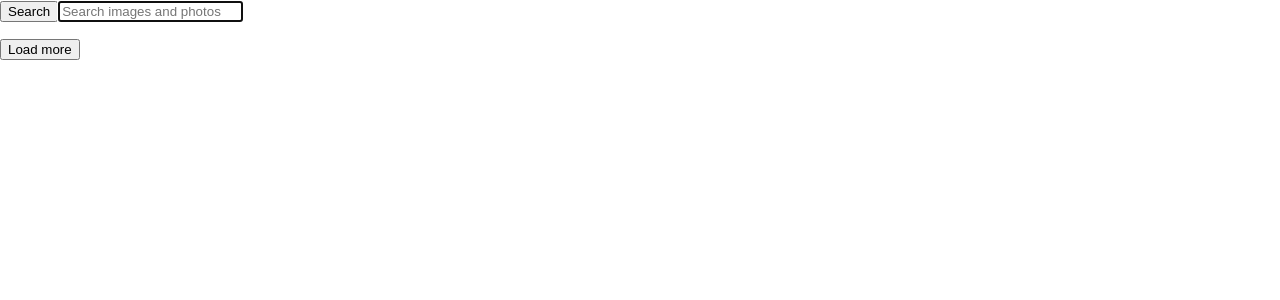
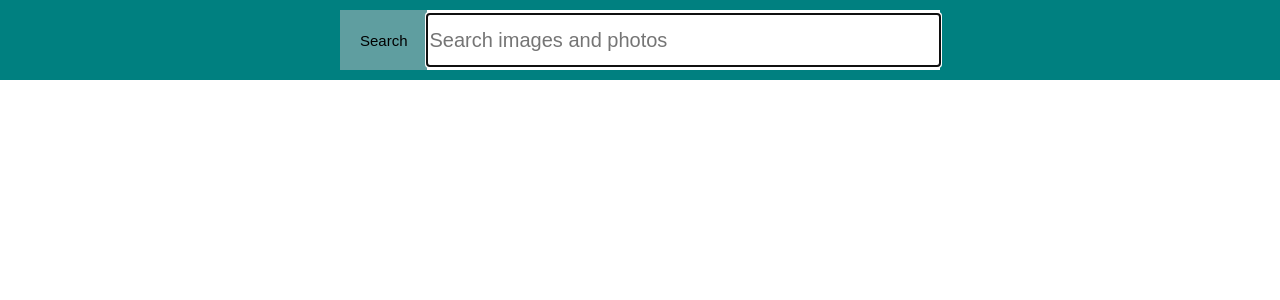
Before and after one commit to KaterynaSlatina/goit-react-hw-03-image-finder, a React (Create React App) app: page / in a window 1280 px wide. Shown: the top 300 px of the page. Built offline with nearby package versions, Linux system fonts and the light colour scheme.

Commit message:
add load

```diff
--- a/src/components/App.jsx
+++ b/src/components/App.jsx
@@ -1,6 +1,5 @@
 import React, { Component } from 'react';
 import { SearchBar } from './SearchBar/SearchBar';
-import { ImageGalleryItem } from './ImageGalleryItem/ImageGalleryItem';
 import { ImageGallery } from './ImageGallery/ImageGallery';
 import { fetchImage } from 'FetchApi';
 import { Loader } from './Loader/Loader';
@@ -43,13 +42,16 @@ export class App extends Component {
   }
 
   getImages = async () => {
-    if (!this.state.inputData) {
+    const { inputData, page } = this.state;
+    if (!inputData) {
       return;
     }
     try {
       this.setState({ isLoading: true, error: '' });
-      const response = await fetchImage(this.state.inputData, this.state.page);
-      this.setState({ hits: response.hits });
+      const response = await fetchImage(inputData, page);
+      this.setState(prevState => ({
+        items: prevState.items.concat(response.hits),
+      }));
     } catch (error) {
       console.log(error);
       this.setState({ error: error.message });
@@ -57,6 +59,8 @@ export class App extends Component {
       this.setState({ isLoading: false });
     }
   };
+
+  //
 
   handleClick = () => {
     this.setState(prev => ({ page: prev.page + 1 }), this.getImages);
@@ -69,16 +73,10 @@ export class App extends Component {
     this.setState({ isShowModal: false, modalImage: '' });
   };
 
-  // toggleModal = () => {
-  //   this.setState(({ showModal }) => ({
-  //     showModal: !showModal,
-  //   }));
-  // };
+  render() {
+    const { items, isLoading, error, isShowMore, isShowModal, modalImage } =
+      this.state;
 
-  render() {
-    const { hits, isLoading, error, isShowMore, isShowModal, modalImage } =
-      this.state;
-    console.log(hits);
     return (
       <>
         <SearchBar onSubmit={this.formSubmit} />
@@ -89,17 +87,11 @@ export class App extends Component {
 
         {isLoading && <Loader />}
         {error && <h1>{error}</h1>}
-        {hits &&
-          hits.map(el => (
-            <ImageGalleryItem
-              key={el.id}
-              hit={el}
-              onImageClick={this.handleImageClick}
-            />
-          ))}
-        <Button onClick={this.handleClick}>
-          {isShowMore ? 'Hide images' : 'Show more'}
-        </Button>
+        {items.length > 0 && !isLoading && (
+          <Button onClick={this.handleClick}>
+            {isShowMore ? 'Hide images' : 'Show more'}
+          </Button>
+        )}
         {isShowModal && (
           <Modal
             isOpenModal={isShowModal}
--- a/src/components/Button/Button.jsx
+++ b/src/components/Button/Button.jsx
@@ -1,5 +1,10 @@
 import React from 'react';
+import css from './Button.module.css';
 
 export const Button = ({ onClick }) => {
-  return <button onClick={onClick}>Load more </button>;
+  return (
+    <button className={css.loadBtn} onClick={onClick}>
+      Load more{' '}
+    </button>
+  );
 };
--- /dev/null
+++ b/src/components/Button/Button.module.css
@@ -0,0 +1,11 @@
+.loadBtn {
+  display: block;
+  margin: 0 auto;
+  margin-bottom: 20px;
+  width: 100px;
+  padding: 5px 10px;
+  border: none;
+  background-color: teal;
+  font-size: 15px;
+  cursor: pointer;
+}
--- a/src/components/ImageGallery/ImageGallery.jsx
+++ b/src/components/ImageGallery/ImageGallery.jsx
@@ -1,14 +1,18 @@
 import React from 'react';
 import { ImageGalleryItem } from 'components/ImageGalleryItem/ImageGalleryItem';
+import css from './ImageGallery.module.css';
+import { nanoid } from 'nanoid';
 
 export const ImageGallery = ({ items, onImageClick }) => {
   return (
-    <ul>
-      {items.map(item => {
-        return (
-          <ImageGalleryItem key={item.id} item={item} onClick={onImageClick} />
-        );
-      })}
+    <ul className={css.gallery}>
+      {items.map(item => (
+        <ImageGalleryItem
+          key={nanoid()}
+          hit={item}
+          onImageClick={onImageClick}
+        />
+      ))}
     </ul>
   );
 };
--- /dev/null
+++ b/src/components/ImageGallery/ImageGallery.module.css
@@ -0,0 +1,10 @@
+.gallery {
+  grid-gap: 16px;
+  display: flex;
+  flex-wrap: wrap;
+  /* grid-template-columns: repeat(auto-fill, minmax(320px, 1fr)); */
+  list-style: none;
+  margin: 30px auto;
+  max-width: calc(100vw - 48px);
+  padding: 0;
+}
--- a/src/components/ImageGalleryItem/ImageGalleryItem.jsx
+++ b/src/components/ImageGalleryItem/ImageGalleryItem.jsx
@@ -7,7 +7,12 @@ export const ImageGalleryItem = ({ hit, onImageClick }) => {
   };
   return (
     <li className={css.imageItem}>
-      <img src={hit.webformatURL} alt="" onClick={click} />
+      <img
+        src={hit.webformatURL}
+        alt=""
+        onClick={click}
+        className={css.image}
+      />
     </li>
   );
 };
--- a/src/components/ImageGalleryItem/ImageGalleryItem.module.css
+++ b/src/components/ImageGalleryItem/ImageGalleryItem.module.css
@@ -1,4 +1,15 @@
 .imageItem {
+  display: flex;
+  max-width: 100%;
+  width: 330px;
+  height: auto;
+}
+
+.image {
   width: 100%;
-  height: 300px;
 }
+
+.image:hover {
+  transform: scale(1.05);
+  cursor: zoom-in;
+}
--- a/src/components/Modal/Modal.module.css
+++ b/src/components/Modal/Modal.module.css
@@ -8,7 +8,6 @@
   width: 100%;
   height: 100vh;
   background: rgba(0, 0, 0, 0.8);
-  opacity: 0.01;
   transition: opacity 0.4s ease;
   z-index: 1000;
   will-change: opacity;
--- a/src/components/SearchBar/SearchBar.jsx
+++ b/src/components/SearchBar/SearchBar.jsx
@@ -1,5 +1,6 @@
 import React from 'react';
 import { Component } from 'react';
+import css from './SearchBar.module.css';
 
 export class SearchBar extends Component {
   state = {
@@ -27,9 +28,9 @@ export class SearchBar extends Component {
 
   render() {
     return (
-      <header>
-        <form onSubmit={this.handleSubmit}>
-          <button type="submit">
+      <header className={css.search}>
+        <form className={css.form} onSubmit={this.handleSubmit}>
+          <button className={css.searchBtn} type="submit">
             <span>Search</span>
           </button>
 
@@ -41,6 +42,7 @@ export class SearchBar extends Component {
             autoComplete="off"
             autoFocus
             placeholder="Search images and photos"
+            className={css.input}
           />
         </form>
       </header>
--- /dev/null
+++ b/src/components/SearchBar/SearchBar.module.css
@@ -0,0 +1,37 @@
+.search {
+  background-color: teal;
+  padding: 10px 10px;
+  margin: 0 auto;
+  display: flex;
+  align-items: center;
+}
+
+.form {
+  /* width: 500px; */
+  display: flex;
+  margin: 0 auto;
+
+  align-items: center;
+  background-color: #fff;
+  /* border-radius: 3px; */
+
+  max-width: 600px;
+  /* overflow: hidden; */
+  width: 100%;
+}
+
+.input {
+  width: 100%;
+  height: 50px;
+  border: none;
+  font-size: 20px;
+}
+
+.searchBtn {
+  border: none;
+  background-color: cadetblue;
+  height: 60px;
+  width: 101px;
+  font-size: 15px;
+  cursor: pointer;
+}
```
